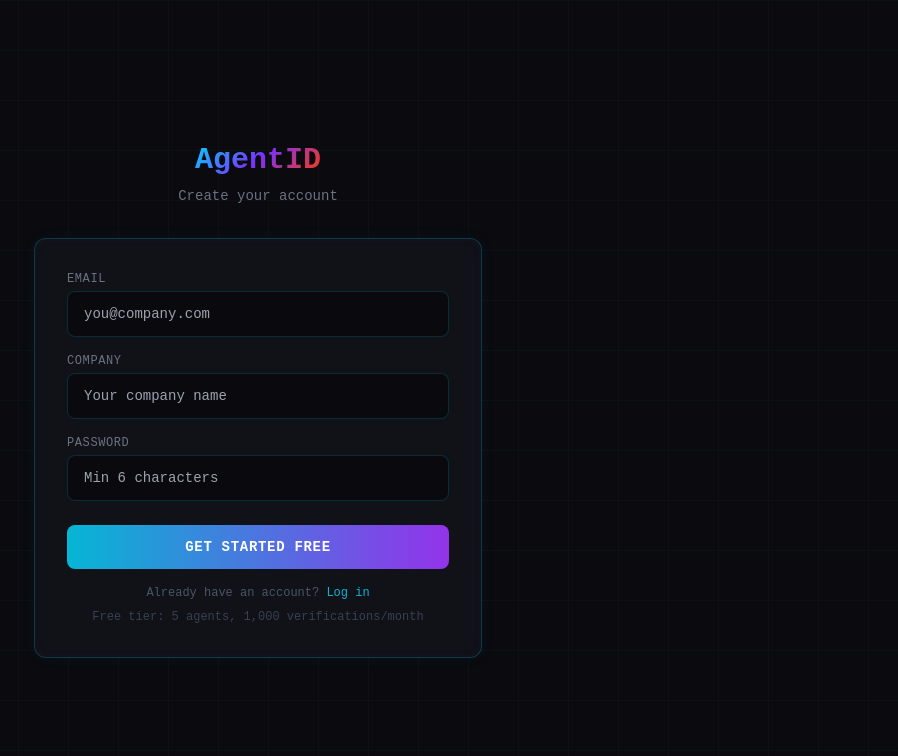
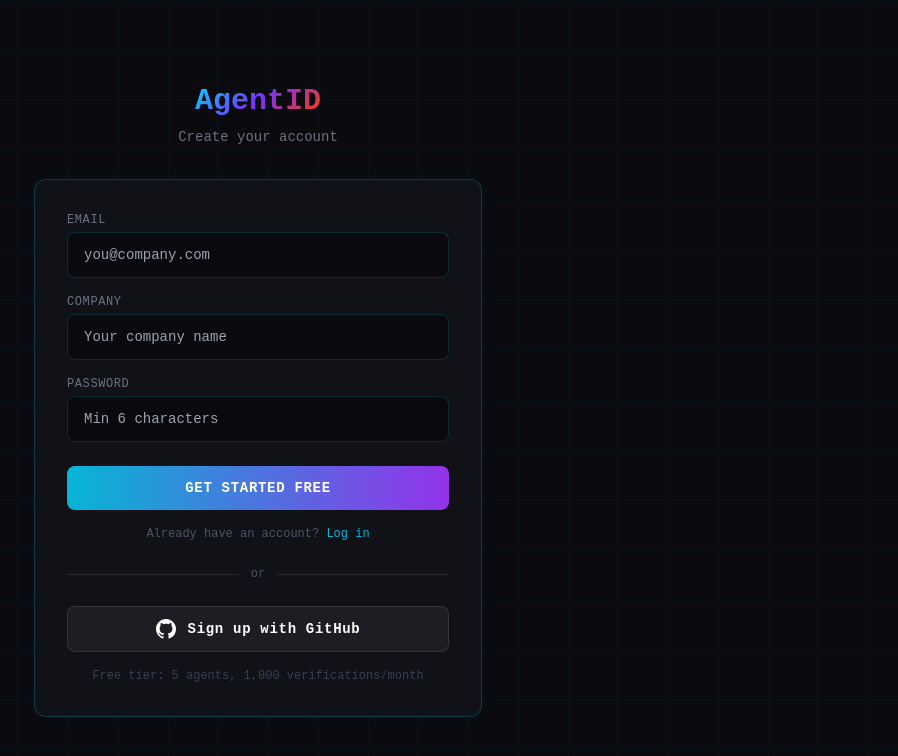
Before and after one commit to haroldmalikfrimpong-ops/getagentid, a Next.js app in the folder dashboard/: page /signup in a window 1280 px wide. Shown: the top 756 px of the page, without its empty margins (382-1280 px from the left). Built offline with nearby package versions, Linux system fonts and the light colour scheme; no server answers.

Commit message:
Add GitHub OAuth login + signup buttons

```diff
--- a/dashboard/src/app/login/page.tsx
+++ b/dashboard/src/app/login/page.tsx
@@ -2,7 +2,7 @@
 
 import { useState } from 'react'
 import { motion } from 'framer-motion'
-import { signIn } from '@/lib/supabase'
+import { signIn, signInWithGitHub } from '@/lib/supabase'
 import { useRouter } from 'next/navigation'
 
 export default function LoginPage() {
@@ -76,6 +76,20 @@
             {loading ? 'Logging in...' : 'LOG IN'}
           </button>
 
+          <div className="relative my-6">
+            <div className="absolute inset-0 flex items-center"><div className="w-full border-t border-white/10" /></div>
+            <div className="relative flex justify-center"><span className="bg-[#111118] px-3 text-xs text-gray-600">or</span></div>
+          </div>
+
+          <button
+            type="button"
+            onClick={() => signInWithGitHub()}
+            className="w-full py-3 bg-white/5 border border-white/10 rounded-lg text-white font-bold text-sm tracking-wider hover:bg-white/10 flex items-center justify-center gap-3"
+          >
+            <svg className="w-5 h-5" fill="currentColor" viewBox="0 0 24 24"><path d="M12 0C5.37 0 0 5.37 0 12c0 5.31 3.435 9.795 8.205 11.385.6.105.825-.255.825-.57 0-.285-.015-1.23-.015-2.235-3.015.555-3.795-.735-4.035-1.41-.135-.345-.72-1.41-1.23-1.695-.42-.225-1.02-.78-.015-.795.945-.015 1.62.87 1.845 1.23 1.08 1.815 2.805 1.305 3.495.99.105-.78.42-1.305.765-1.605-2.67-.3-5.46-1.335-5.46-5.925 0-1.305.465-2.385 1.23-3.225-.12-.3-.54-1.53.12-3.18 0 0 1.005-.315 3.3 1.23.96-.27 1.98-.405 3-.405s2.04.135 3 .405c2.295-1.56 3.3-1.23 3.3-1.23.66 1.65.24 2.88.12 3.18.765.84 1.23 1.905 1.23 3.225 0 4.605-2.805 5.625-5.475 5.925.435.375.81 1.095.81 2.22 0 1.605-.015 2.895-.015 3.3 0 .315.225.69.825.57A12.02 12.02 0 0024 12c0-6.63-5.37-12-12-12z"/></svg>
+            Log in with GitHub
+          </button>
+
           <p className="text-center text-gray-600 text-xs mt-4">
             No account? <a href="/signup" className="text-cyan-500 hover:underline">Sign up free</a>
           </p>
--- a/dashboard/src/app/signup/page.tsx
+++ b/dashboard/src/app/signup/page.tsx
@@ -2,7 +2,7 @@
 
 import { useState } from 'react'
 import { motion } from 'framer-motion'
-import { signUp } from '@/lib/supabase'
+import { signUp, signInWithGitHub } from '@/lib/supabase'
 import { useRouter } from 'next/navigation'
 
 export default function SignUpPage() {
@@ -102,7 +102,21 @@
               Already have an account? <a href="/login" className="text-cyan-500 hover:underline">Log in</a>
             </p>
 
-            <p className="text-center text-gray-700 text-xs mt-2">
+            <div className="relative my-6">
+              <div className="absolute inset-0 flex items-center"><div className="w-full border-t border-white/10" /></div>
+              <div className="relative flex justify-center"><span className="bg-[#111118] px-3 text-xs text-gray-600">or</span></div>
+            </div>
+
+            <button
+              type="button"
+              onClick={() => signInWithGitHub()}
+              className="w-full py-3 bg-white/5 border border-white/10 rounded-lg text-white font-bold text-sm tracking-wider hover:bg-white/10 flex items-center justify-center gap-3"
+            >
+              <svg className="w-5 h-5" fill="currentColor" viewBox="0 0 24 24"><path d="M12 0C5.37 0 0 5.37 0 12c0 5.31 3.435 9.795 8.205 11.385.6.105.825-.255.825-.57 0-.285-.015-1.23-.015-2.235-3.015.555-3.795-.735-4.035-1.41-.135-.345-.72-1.41-1.23-1.695-.42-.225-1.02-.78-.015-.795.945-.015 1.62.87 1.845 1.23 1.08 1.815 2.805 1.305 3.495.99.105-.78.42-1.305.765-1.605-2.67-.3-5.46-1.335-5.46-5.925 0-1.305.465-2.385 1.23-3.225-.12-.3-.54-1.53.12-3.18 0 0 1.005-.315 3.3 1.23.96-.27 1.98-.405 3-.405s2.04.135 3 .405c2.295-1.56 3.3-1.23 3.3-1.23.66 1.65.24 2.88.12 3.18.765.84 1.23 1.905 1.23 3.225 0 4.605-2.805 5.625-5.475 5.925.435.375.81 1.095.81 2.22 0 1.605-.015 2.895-.015 3.3 0 .315.225.69.825.57A12.02 12.02 0 0024 12c0-6.63-5.37-12-12-12z"/></svg>
+              Sign up with GitHub
+            </button>
+
+            <p className="text-center text-gray-700 text-xs mt-4">
               Free tier: 5 agents, 1,000 verifications/month
             </p>
           </form>
--- a/dashboard/src/lib/supabase.ts
+++ b/dashboard/src/lib/supabase.ts
@@ -32,3 +32,14 @@
   const { data: { session } } = await supabase.auth.getSession()
   return session
 }
+
+export async function signInWithGitHub() {
+  const { data, error } = await supabase.auth.signInWithOAuth({
+    provider: 'github',
+    options: {
+      redirectTo: `${window.location.origin}/dashboard`,
+    },
+  })
+  if (error) throw error
+  return data
+}
```
